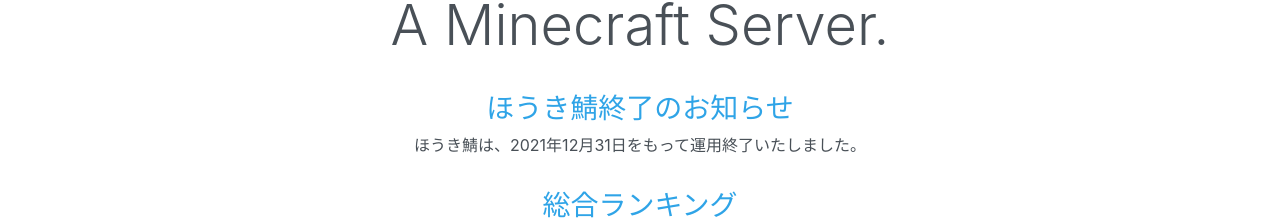
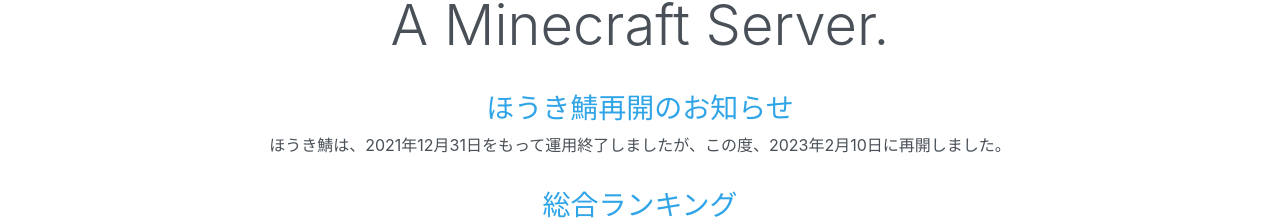
Before and after one commit to planethouki/houkiserver, a Nuxt app: page / in a window 1280 px wide. Shown: the part 182-402 px from the top of the page. Built offline with nearby package versions, Linux system fonts and the light colour scheme; no server answers.

Commit message:
restart message

```diff
--- a/src/pages/index.vue
+++ b/src/pages/index.vue
@@ -10,10 +10,10 @@
     </section>
     <section class="text-center">
       <div class="h3">
-        ほうき鯖終了のお知らせ
+        ほうき鯖再開のお知らせ
       </div>
       <p>
-        ほうき鯖は、2021年12月31日をもって運用終了いたしました。
+        ほうき鯖は、2021年12月31日をもって運用終了しましたが、この度、2023年2月10日に再開しました。
       </p>
     </section>
     <section>
```
